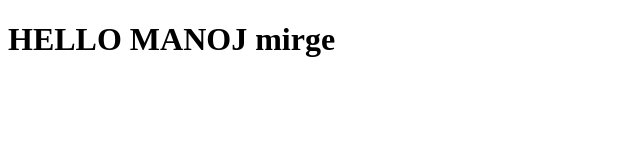
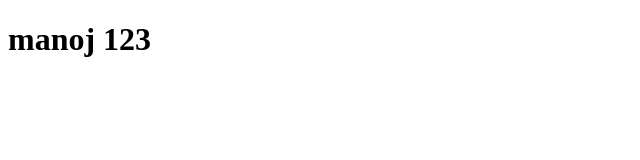
Before and after one commit to manoj876/manoj123, a plain HTML site: page index.html in a window 1280 px wide. Shown: the whole page, without its empty margins (0-640 px from the left). Drawn offline with Linux system fonts and the light colour scheme.

Commit message:
my new file

```diff
--- a/index.html
+++ b/index.html
@@ -4,6 +4,6 @@
 <title>HELLO MANOJ</title>
 </head>
 <body>
-<h1>HELLO MANOJ mirge</h1>
+<h1>manoj 123 </h1>
 </body>
 </html>
```
